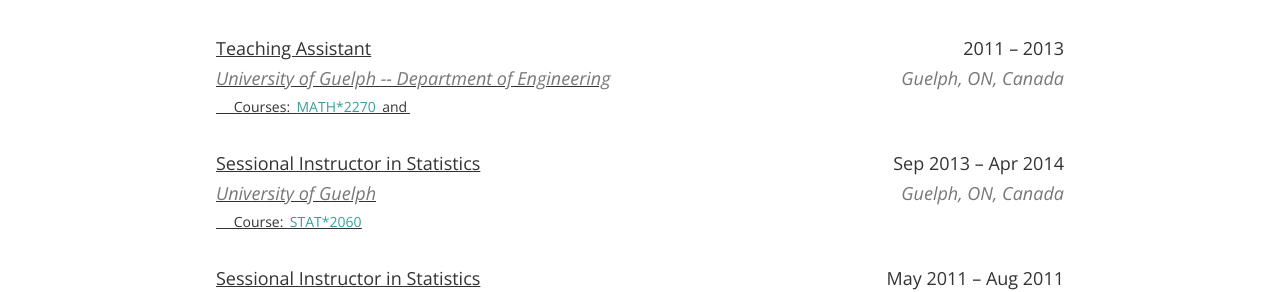
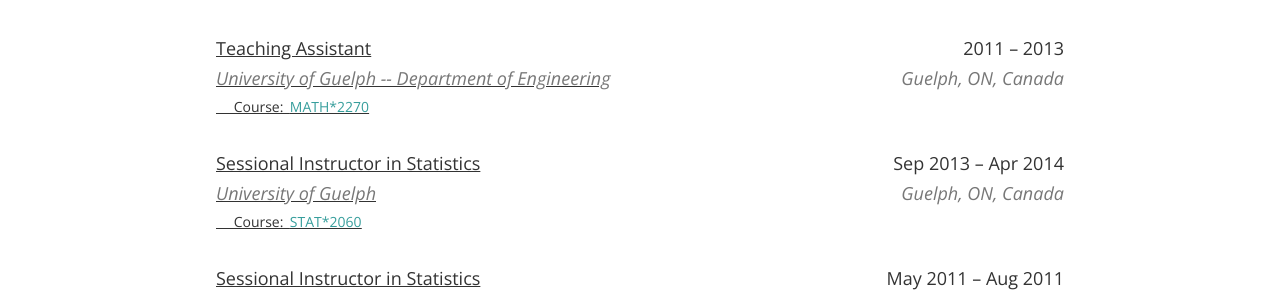
Before and after one commit to stephentully/stephentully.github.io, a Jekyll site: the page built from index.html, in a window 1280 px wide and 900 px high, scrolled down 7896 px. Shown: the part 163-455 px from the top of the window. Built offline with Jekyll 4.4.1, drawn with Linux system fonts in a browser that asks for light colours; nearby versions of some CDN libraries; some web fonts are replaced.

Commit message:
Update experience.html

```diff
--- a/_includes/experience.html
+++ b/_includes/experience.html
@@ -131,10 +131,10 @@
       <h4 class="text-muted"><i>University of Guelph -- Department of Engineering
         <span style="float:right;">Guelph, ON, Canada</span></i>
       </h4>
-      <h5>&emsp; Courses:&thinsp;
+      <h5>&emsp; Course:&thinsp;
         <u><a href="https://www.uoguelph.ca/registrar/calendars/undergraduate/current/courses/math2270.shtml">
         MATH*2270</a></u>
-        &thinsp;and&thinsp;
+        <!-- &thinsp;and&thinsp; -->
       </h5>
     </div>
   </div>
```
